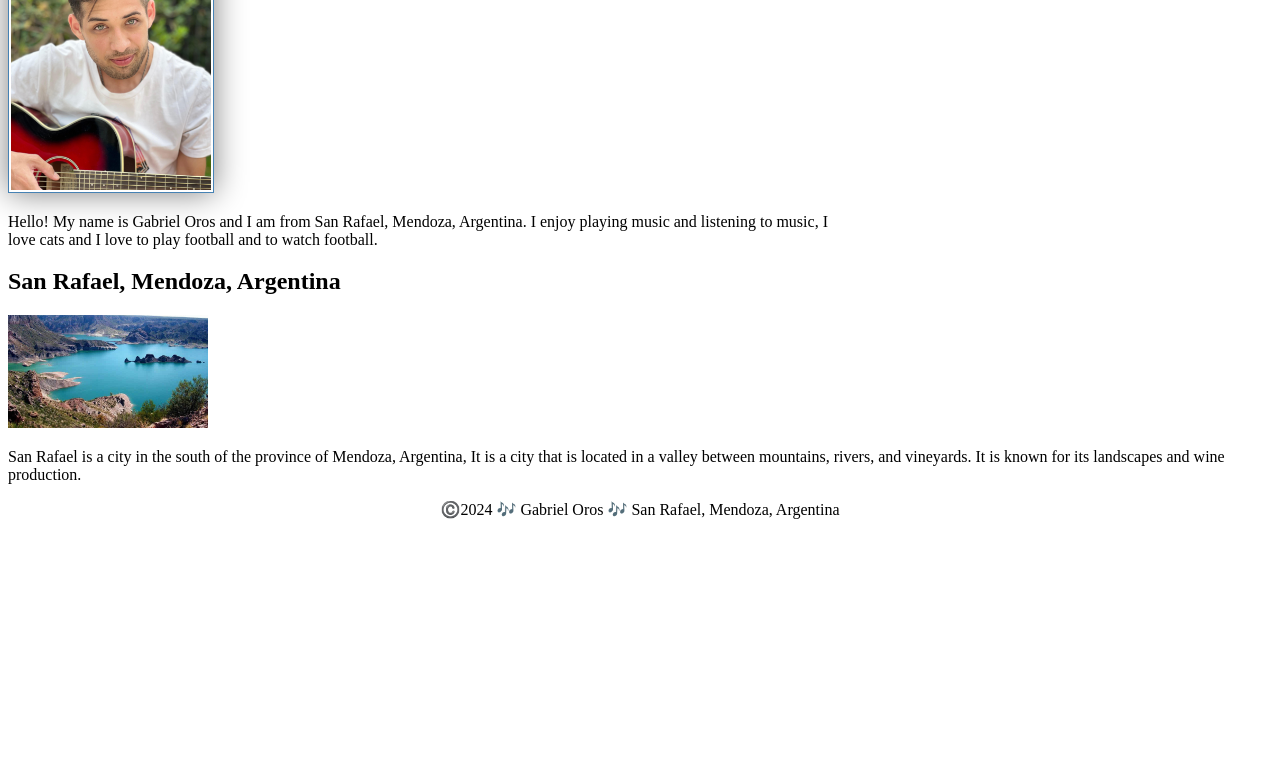
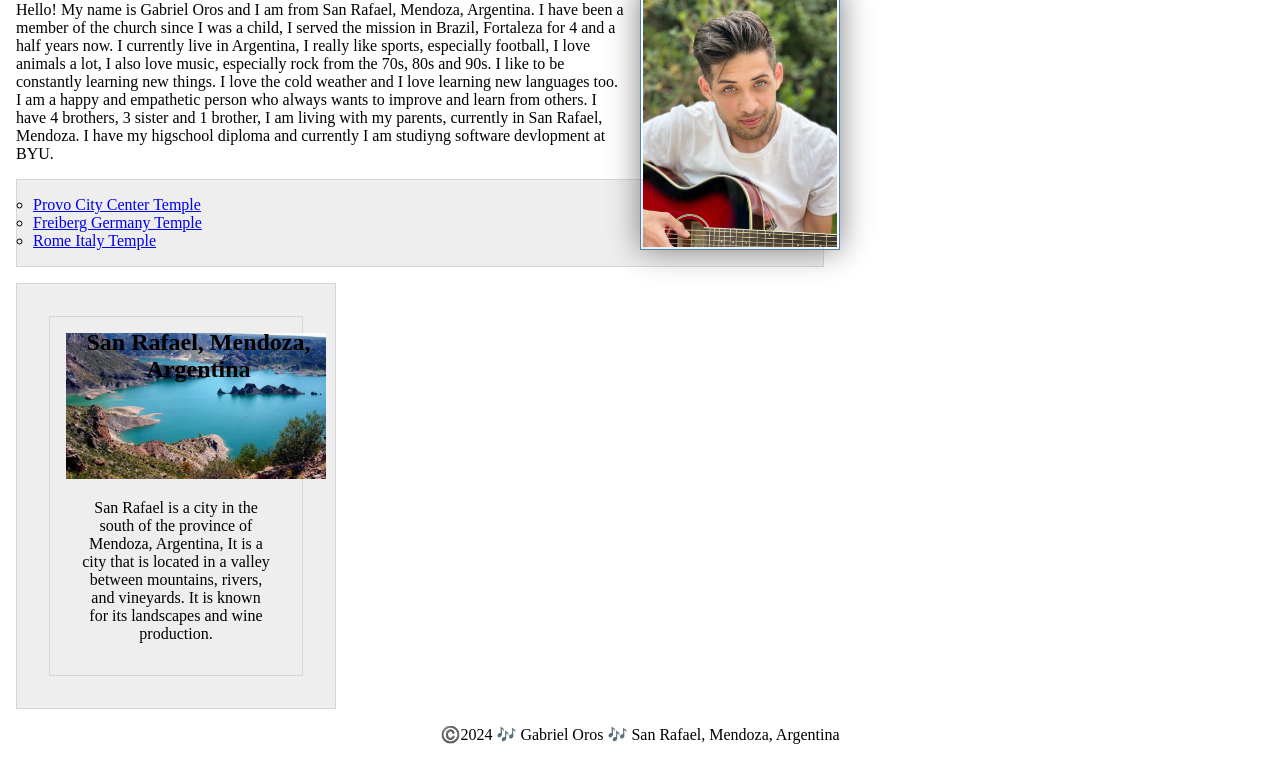
Before and after one commit to Gabi3312/wdd130, a plain HTML site: page index.html in a window 1280 px wide. Shown: the part 362-1122 px from the top of the page. Before the commit the page ends 897 px from the top, so only its background shows below. Drawn offline with Linux system fonts and the light colour scheme.

Commit message:
Home page

```diff
--- a/index.html
+++ b/index.html
@@ -1,3 +1,4 @@
+<!-- 8 May 2024 -->
 <!DOCTYPE html>
 <html lang="en-US">
   <head>
@@ -16,14 +17,25 @@
         <a href="#">Home</a>
         <a href="wwr/">Rafting site</a>
         <a href="wwr/site-plan-rafting.html">Rafting Site Plan</a>
+        <a href="https://www.linkedin.com/in/gabi-oros-1201a3236/">LinkedIN Profile</a>
+        <a href="https://www.facebook.com/GabrielOros13/">Facebook Profile</a>
       </nav>
    </header>
    <main>
+
     <h1>Gabriel Oros | WDD 130</h1>
      <img src="images/img-1.jpeg" alt="Hello, my name is Gabriel Oros" width="200">
-     <p> Hello! My name is Gabriel Oros and I am from San Rafael, Mendoza, Argentina. I enjoy playing music and listening to music, I love cats and I love to play football and to watch football. </p>
-   </main>
-   </aside>
+     <p> Hello! My name is Gabriel Oros and I am from San Rafael, Mendoza, Argentina. I have been a member of the church since I was a child, I served the mission in Brazil, Fortaleza for 4 and a half years now. I currently live in Argentina, I really like sports, especially football, I love animals a lot, I also love music, especially rock from the 70s, 80s and 90s. I like to be constantly learning new things. I love the cold weather and I love learning new languages too. I am a happy and empathetic person who always wants to improve and learn from others. I have 4 brothers, 3 sister and 1 brother, I am living with my parents, currently in San Rafael, Mendoza. I have my higschool diploma and currently I am studiyng software devlopment at BYU. </p>
+      <ul class="box indent">
+     <ul>
+      <li><a href="https://churchofjesuschrist.org/imgs/e97d43cdfab131f3ffac633cd7c952de861d51c8/full/320%2C/0/default" target="_blank">Provo City Center Temple</a></li>
+      <li><a href="https://churchofjesuschrist.org/imgs/0dfd23ae4f947c0a0a505e5c142de5ee2c51d91c/full/320%2C/0/default" target="_blank">Freiberg Germany Temple</a></li>
+      <li><a href="https://churchofjesuschrist.org/imgs/17e2c70d687fffedfe115197e57fa8f5d1d369bb/full/320%2C/0/default" target="_blank">Rome Italy Temple</a></li>
+    </ul>
+
+    </main>
+    <aside class="box">
+    <ul class="box">
    <h2>San Rafael, Mendoza, Argentina</h2>
      <img src="images/img-2.jpeg" alt="San Rafael, Mendoza, Argentina" width="200">
      <p>San Rafael is a city in the south of the province of Mendoza, Argentina,  It is a city that is located in a valley between mountains, rivers, and vineyards. It is known for its landscapes and wine production.</p>
@@ -32,4 +44,6 @@
      <p>©️2024 🎶 Gabriel Oros 🎶 San Rafael, Mendoza, Argentina</p>
    </footer>
  </body>
+
+
 </html>
--- a/styles/styles.css
+++ b/styles/styles.css
@@ -1,3 +1,9 @@
+* {
+margin: 0;
+padding: 0;
+box-sizing: border-box;
+}
+
 nav {
     background-color: steelblue;
     padding: 10px;
@@ -11,31 +17,37 @@ h1 {
     color: steelblue;
 }
 main img {
-    width: 200;
+    width: 200px;
     height: auto;
     border: 1px solid steelblue;
     padding: 2px;
     box-shadow: 0 0 30px gray;
+    float: right;
+    margin: 0 0 1rem 1rem;
 }
 p {
-    padding: 0;
+    margin: 1rem;
+
 }
 main {
     max-width: 840px;
+
 }
+
 aside {
-    width: 200px;
-    margin: 20px;
-    border: 1px solid black;
-    padding: 10px;
-    background-color: #ffffff;
-    color: #272727;
+    width: 20em;
     text-align: center;
-  }
+    position:relative
+}
 
 aside img {
-width: 200px;
+width: 260px;
 height: auto;
+}
+aside h2 {
+position: absolute;
+top: 45px;
+left: 45px;
 }
 
 footer {
@@ -43,3 +55,15 @@ margin-top: 15px;
 border-top: 1px #272727;
 text-align: center;
 }
+
+/* Class Selectors */
+.box {
+    margin: 1rem;
+    border: 1px solid rgba(0, 0, 0,.1);
+    padding: 1rem;
+    background-color: #eee;
+    color: black;
+}
+.indent {
+ padding-left: 1rem;
+}
```
